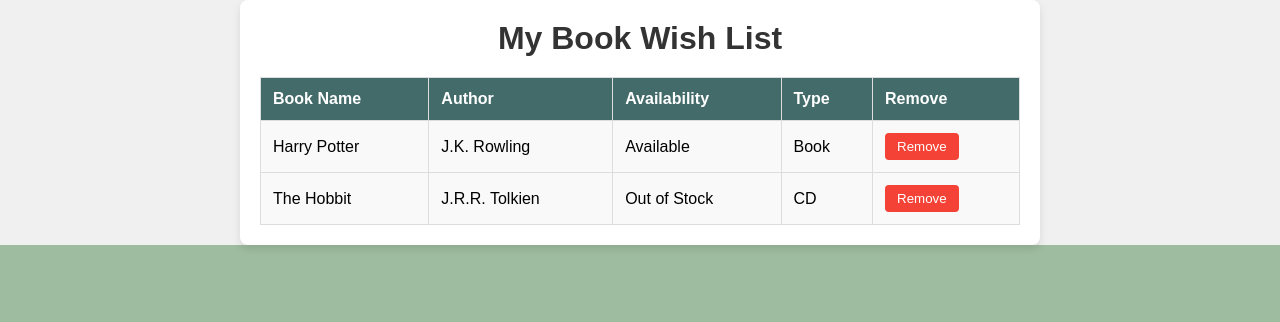
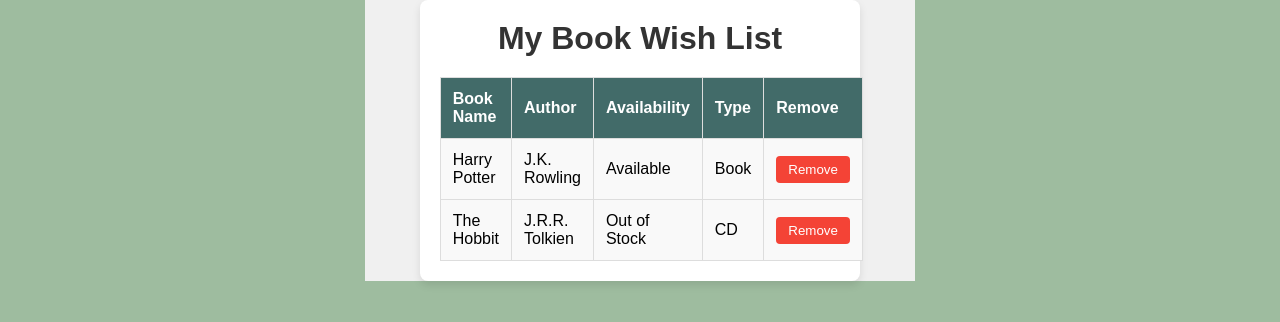
Before and after one commit to 14ellisj/LibarySystem, a Vue app in the folder UI/Library System/: page /wishlist in a window 1280 px wide. Shown: the top 322 px of the page. Built offline with nearby package versions, Linux system fonts and the light colour scheme.

Commit message:
Typescript change

```diff
--- a/UI/Library System/src/components/StartView/FrontView.vue
+++ b/UI/Library System/src/components/StartView/FrontView.vue
@@ -1,7 +1,6 @@
 <script setup lang="ts">
-import { defineComponent, ref } from 'vue'
-import { type Media } from '../../models/media';
 import MediaService from '@/services/MediaService'
+import { defineComponent } from 'vue'
 
 
 </script>
--- a/UI/Library System/src/views/SingleMediaView.vue
+++ b/UI/Library System/src/views/SingleMediaView.vue
@@ -1,10 +1,17 @@
-<script setup lang="ts">
-import SingleItemView from '../components/SingleMediaView/SingleItemView.vue'
+<script lang="ts">
+    import SingleItemView from '../components/SingleMediaView/SingleItemView.vue';
+    import { defineComponent } from 'vue';
 
+    export default defineComponent({
+        name: "Item",
+        components: {
+            SingleItemView
+        }
+    })
 </script>
 
 <template>
-  <main>
+  <div>
     <SingleItemView/>
-  </main>
+  </div>
 </template>
--- a/UI/Library System/src/views/StartView.vue
+++ b/UI/Library System/src/views/StartView.vue
@@ -1,19 +1,17 @@
-<script setup lang="ts">
-import FrontView from '../components/StartView/FrontView.vue'
+<script lang="ts">
+    import FrontView from '../components/StartView/FrontView.vue';
+    import { defineComponent } from 'vue';
 
+    export default defineComponent({
+        name: "Front",
+        components: {
+            FrontView
+        }
+    })
 </script>
 
 <template>
-  <main>
-    <div>
-      <FrontView/>
-     </div>
-  </main>
+  <div>
+    <FrontView/>
+  </div>
 </template>
-
-<style scoped>
- div {
-    margin-left: 15%;
-    margin-right: 15%;
- }
-</style>
--- a/UI/Library System/src/views/WishlistView.vue
+++ b/UI/Library System/src/views/WishlistView.vue
@@ -1,10 +1,25 @@
-<script setup lang="ts">
-import Wishlist from '../components/WishlistView/Wishlist.vue'
+<script lang="ts">
+    import Wishlist from '../components/WishlistView/Wishlist.vue';
+    import { defineComponent } from 'vue';
 
+    export default defineComponent({
+        name: "Wish-list",
+        components: {
+            Wishlist
+        }
+    })
 </script>
 
 <template>
-  <main>
+  <div class="container">
     <Wishlist/>
-  </main>
+  </div>
 </template>
+
+<style scoped>
+.container{
+  display: flex;
+  justify-content: center;
+  align-content: center;
+}
+</style>
```
Also changed, not shown: 1 other file (tests, documents, lock files or other folders).
